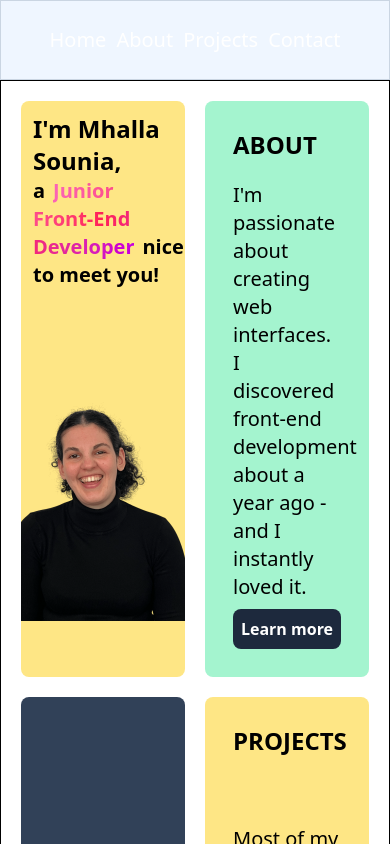
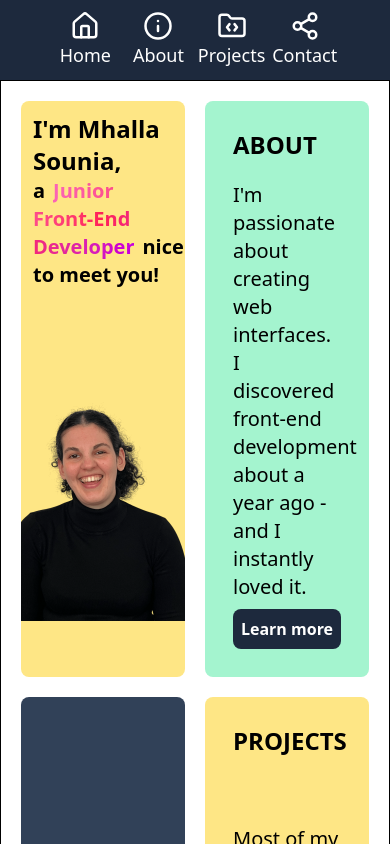
Before and after one commit to vickyfrosties/Portfolio, a React (Vite) app in the folder client/: page /home in a window 390 px wide. Shown: the top 844 px of the page. Built offline with nearby package versions, Linux system fonts and the light colour scheme.

Commit message:
feat: add responsive design Navbar for mobile version

```diff
--- a/client/src/components/NavBar.jsx
+++ b/client/src/components/NavBar.jsx
@@ -27,7 +27,7 @@ const NavBar = () => {
   return (
     <>
       <nav
-        className={`text-white border-1 border-slate-300 bg-slate-800 rounded-2xl w-2/4 m-auto flex justify-center mt-4 max-md:w-full max-md:mt-0 max-md:rounded-none max-md:h-20 max-md:transition-none max-md:bg-blue-50 max-md:text-black
+        className={`text-white border-1 border-slate-300 bg-slate-800 rounded-2xl w-2/4 m-auto flex justify-center mt-4 max-md:w-full max-md:mt-0 max-md:rounded-none max-md:border-0 max-md:h-20 max-md:transition-none max-md:translate-none
 ${
   visible
     ? "opacity-100 transition-discrete duration-700 ease-in-out"
@@ -36,30 +36,95 @@ ${
       >
         <ul className="w-3/4 flex justify-between items-center pt-2 pb-2">
           <NavLink
-            className="cursor-pointer text-xl font-medium text-white"
+            className="cursor-pointer text-xl font-medium text-white max-md:w-20 max-md:flex max-md:flex-col max-md:justify-center max-md:items-center max-md:text-lg"
             to="/"
           >
+            <svg
+              xmlns="http://www.w3.org/2000/svg"
+              width="30"
+              height="30"
+              viewBox="0 0 24 24"
+              fill="none"
+              stroke="currentColor"
+              strokeWidth="2"
+              strokeLinecap="round"
+              strokeLinejoin="round"
+              className="lucide lucide-house-icon lucide-house md:hidden"
+            >
+              <path d="M15 21v-8a1 1 0 0 0-1-1h-4a1 1 0 0 0-1 1v8" />
+              <path d="M3 10a2 2 0 0 1 .709-1.528l7-6a2 2 0 0 1 2.582 0l7 6A2 2 0 0 1 21 10v9a2 2 0 0 1-2 2H5a2 2 0 0 1-2-2z" />
+            </svg>
             Home
           </NavLink>
 
           <NavLink
-            className="cursor-pointer text-xl font-medium text-white"
+            className="cursor-pointer text-xl font-medium text-white max-md:w-20 max-md:flex max-md:flex-col max-md:justify-center max-md:items-center max-md:text-lg"
             to="/about"
           >
+            <svg
+              xmlns="http://www.w3.org/2000/svg"
+              width="30"
+              height="30"
+              viewBox="0 0 24 24"
+              fill="none"
+              stroke="currentColor"
+              strokeWidth="2"
+              strokeLinecap="round"
+              strokeLinejoin="round"
+              className="lucide lucide-info-icon lucide-info md:hidden"
+            >
+              <circle cx="12" cy="12" r="10" />
+              <path d="M12 16v-4" />
+              <path d="M12 8h.01" />
+            </svg>
             About
           </NavLink>
 
           <NavLink
-            className="cursor-pointer text-xl font-medium text-white"
+            className="cursor-pointer text-xl font-medium text-white max-md:w-20 max-md:flex max-md:flex-col max-md:justify-center max-md:items-center max-md:text-lg"
             to="/projects"
           >
+            <svg
+              xmlns="http://www.w3.org/2000/svg"
+              width="30"
+              height="30"
+              viewBox="0 0 24 24"
+              fill="none"
+              stroke="currentColor"
+              strokeWidth="2"
+              strokeLinecap="round"
+              strokeLinejoin="round"
+              className="lucide lucide-folder-code-icon lucide-folder-code md:hidden"
+            >
+              <path d="M10 10.5 8 13l2 2.5" />
+              <path d="m14 10.5 2 2.5-2 2.5" />
+              <path d="M20 20a2 2 0 0 0 2-2V8a2 2 0 0 0-2-2h-7.9a2 2 0 0 1-1.69-.9L9.6 3.9A2 2 0 0 0 7.93 3H4a2 2 0 0 0-2 2v13a2 2 0 0 0 2 2z" />
+            </svg>
             Projects
           </NavLink>
 
           <NavLink
-            className="cursor-pointer text-xl font-medium text-white"
+            className="cursor-pointer text-xl font-medium text-white max-md:w-20 max-md:flex max-md:flex-col max-md:justify-center max-md:items-center max-md:text-lg"
             to="/contact"
           >
+            <svg
+              xmlns="http://www.w3.org/2000/svg"
+              width="30"
+              height="30"
+              viewBox="0 0 24 24"
+              fill="none"
+              stroke="currentColor"
+              strokeWidth="2"
+              strokeLinecap="round"
+              strokeLinejoin="round"
+              className="lucide lucide-share2-icon lucide-share-2 md:hidden"
+            >
+              <circle cx="18" cy="5" r="3" />
+              <circle cx="6" cy="12" r="3" />
+              <circle cx="18" cy="19" r="3" />
+              <line x1="8.59" x2="15.42" y1="13.51" y2="17.49" />
+              <line x1="15.41" x2="8.59" y1="6.51" y2="10.49" />
+            </svg>
             Contact
           </NavLink>
         </ul>
```
